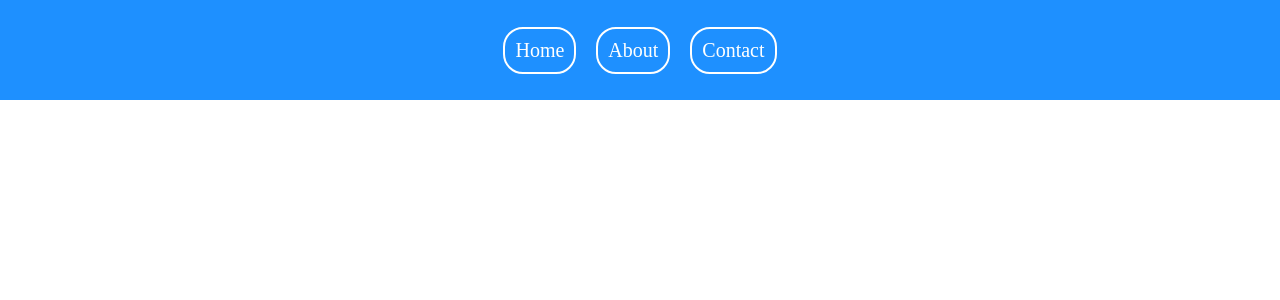
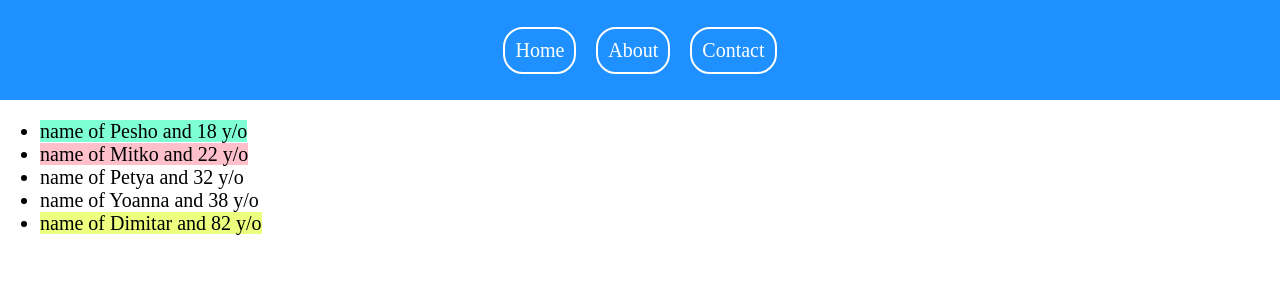
Before and after one commit to plutosapiens/my-first-angular-app, an Angular app: page / in a window 1280 px wide. Shown: the top 300 px of the page. Built offline with nearby package versions, Linux system fonts and the light colour scheme.

Commit message:
AN - Display user list via iteration

```diff
--- a/src/app/app.component.html
+++ b/src/app/app.component.html
@@ -10,3 +10,4 @@
 -->
 
 <app-navigation />
+<app-user-list />
--- a/src/app/user-list/user-list.component.html
+++ b/src/app/user-list/user-list.component.html
@@ -1 +1,10 @@
-<p>user-list works!</p>
+<ul>
+    <li *ngFor="let user of users; index as i">
+      <span [class]="user?.status">
+        name of {{ user.name }} and {{ user.age }} y/o
+      </span>
+      <!-- <span *ngIf="i % 2 !== 0" style="background-color: pink">
+        name of {{ user.name }} and {{ user.age }} y/o
+      </span> -->
+    </li>
+  </ul>
--- a/src/app/user-list/user-list.component.ts
+++ b/src/app/user-list/user-list.component.ts
@@ -1,10 +1,28 @@
 import { Component } from '@angular/core';
+
+// type User = {
+//   name: string;
+//   age: number;
+//   status: string;
+// };
+
+interface User {
+  name: string;
+  age: number;
+  status?: string;
+}
 
 @Component({
   selector: 'app-user-list',
   templateUrl: './user-list.component.html',
-  styleUrls: ['./user-list.component.css']
+  styleUrls: ['./user-list.component.css'],
 })
 export class UserListComponent {
-
+  users = [
+    { name: 'Pesho', age: 18, status: 'green' },
+    { name: 'Mitko', age: 22, status: 'red' },
+    { name: 'Petya', age: 32 },
+    { name: 'Yoanna', age: 38 },
+    { name: 'Dimitar', age: 82, status: 'yellow' },
+  ] as User[];
 }
```
